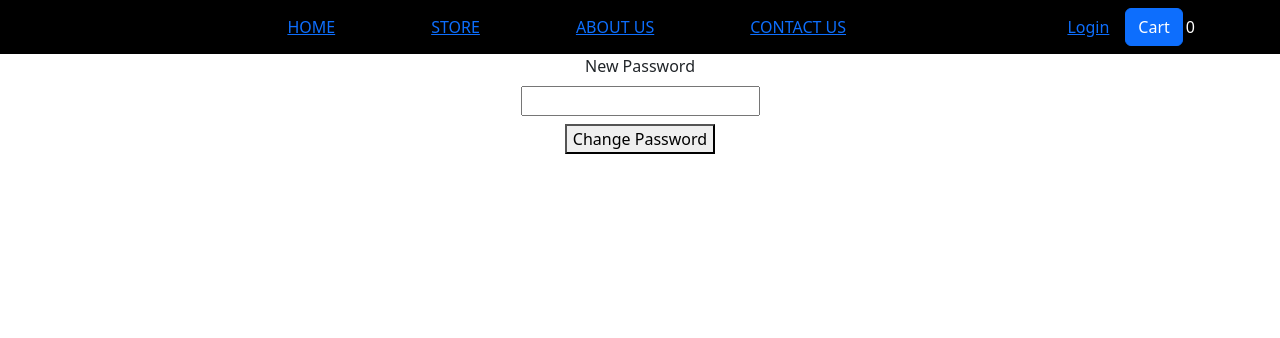
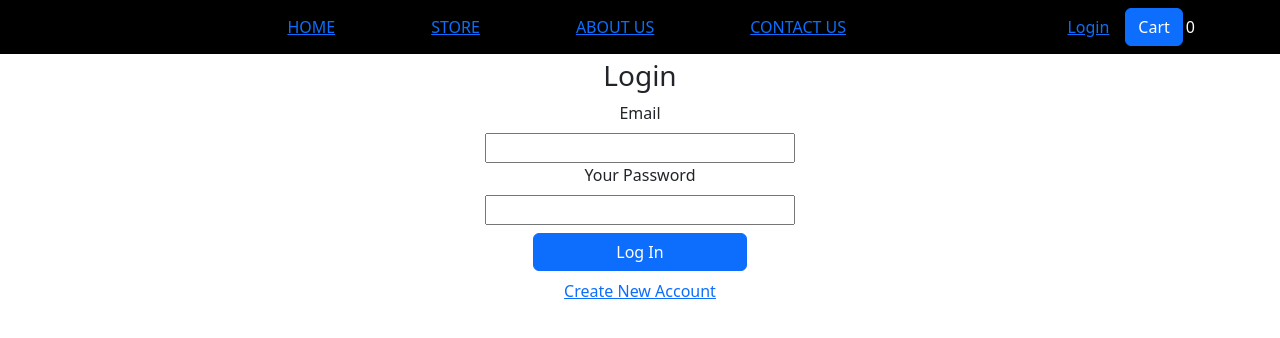
Before and after one commit to ShivpujanKr-NITJsr/ReactECommerceApp, a React (Create React App) app: page /profile in a window 1280 px wide. Shown: the top 338 px of the page. Built offline with nearby package versions, Linux system fonts and the light colour scheme.

Commit message:
added token to localstorage so that refreshing sites will not lead to login again ,taking data from localstorage if available

```diff
--- a/src/App.js
+++ b/src/App.js
@@ -8,7 +8,7 @@ import CartProvider from './store/CartProvider';
 import SingleProduct from './Components/SingleProduct';
 import NavBar from './Components/NavBar';
 import About from './pages/About';
-import { Routes, Route } from 'react-router-dom';
+import { Routes, Route, Navigate } from 'react-router-dom';
 import AboutPage from './pages/AboutPage';
 import AppComponents from './Components/AppComponents';
 import Home from './pages/Home';
@@ -17,10 +17,12 @@ import Contact from './pages/Contact'
 import Movie from './pages/Movie'
 import SignUp from './pages/SignUp';
 import ProfileForm from './Profile/ProfileForm';
+import { useContext } from 'react';
+import cartContext from './store/cart-context';
 
 function App() {
 
-
+  const cartctx= useContext(cartContext)
 
   return (
     <CartProvider>
@@ -33,9 +35,13 @@ function App() {
         <Route exact path='/home' element={<Home/>}/>
         <Route exact path='/contact' element ={<Contact />} />
         <Route exact path='/movies/:id' element={<Movie />} />
-        <Route exact path='/login' element={<Login />} />
+
+        {!cartctx.isLoggedIn && <Route exact path='/login' element={<Login />} />}
         <Route exact path='/signup' element={<SignUp />} />
-        <Route exact path='/profile/' element={<ProfileForm />}/>
+
+        <Route exact path='/profile' element={<ProfileForm />}/>
+
+        {/* <Route exact path='*' element={<Navigate to='/login' replace />} /> */}
       </Routes>
 
 
--- a/src/Components/AppComponents.js
+++ b/src/Components/AppComponents.js
@@ -4,6 +4,7 @@ import SingleProduct from "./SingleProduct"
 import { productsArr } from "../ProductsArr/productsArr"
 import MovieForm from "./MovieForm"
 import cartContext from "../store/cart-context"
+import Login from "../pages/Login"
 
 
 
@@ -166,6 +167,10 @@ let ans=[]
   </Container>
   </div>}
 
+  {!authctx.isLoggedIn && <Login />}
+
+
+
   </>
 }
 
--- a/src/Components/NavBar.js
+++ b/src/Components/NavBar.js
@@ -28,8 +28,13 @@ const NavBar=(props)=>{
 
     const logoutHandler=()=>{
       // history('/login')
+      localStorage.removeItem('token')
       ctxContext.logout()
 
+    }
+
+    if(localStorage.getItem('token')!==null){
+      ctxContext.login(localStorage.getItem('token'))
     }
 
     return <Navbar sticky="top" bg='black' variant='dark' color='white' >
--- a/src/Profile/ProfileForm.js
+++ b/src/Profile/ProfileForm.js
@@ -2,6 +2,7 @@ import { useContext, useRef } from "react"
 import cartContext from "../store/cart-context";
 
 import { useNavigate } from "react-router-dom";
+import Login from "../pages/Login";
 
 const ProfileForm=()=>{
 
@@ -32,7 +33,8 @@ const ProfileForm=()=>{
     }
 
     return (
-        <form onSubmit={submitHandler} style={{margin:'auto',textAlign:"center"}}>
+        <>
+        { authContext.isLoggedIn && <form onSubmit={submitHandler} style={{margin:'auto',textAlign:"center"}}>
             <div>
                 <label htmlFor="new-password">
                     New Password
@@ -42,7 +44,10 @@ const ProfileForm=()=>{
             <div>
                 <button>Change Password</button>
             </div>
-        </form>
+        </form>}
+
+        {!authContext.isLoggedIn && <Login />}
+        </>
     )
 }
 
--- a/src/pages/Login.js
+++ b/src/pages/Login.js
@@ -67,6 +67,7 @@ const Login = (props) => {
                 }
             }).then(data => {
                 authContext.login(data.idToken);
+                localStorage.setItem('token',data.idToken);
                 history('/')
 console.log(data)
             }).catch(err => {
```
